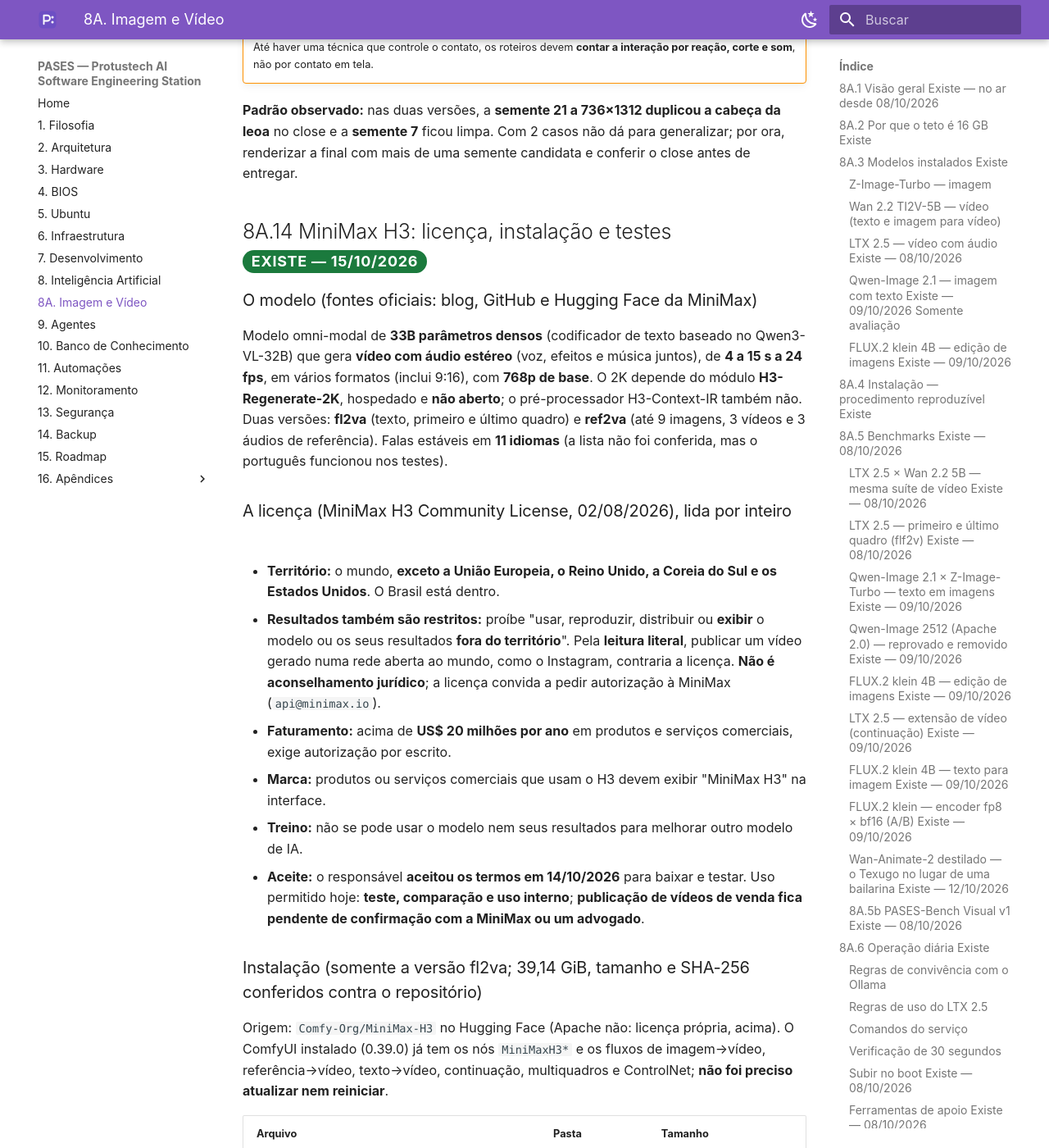
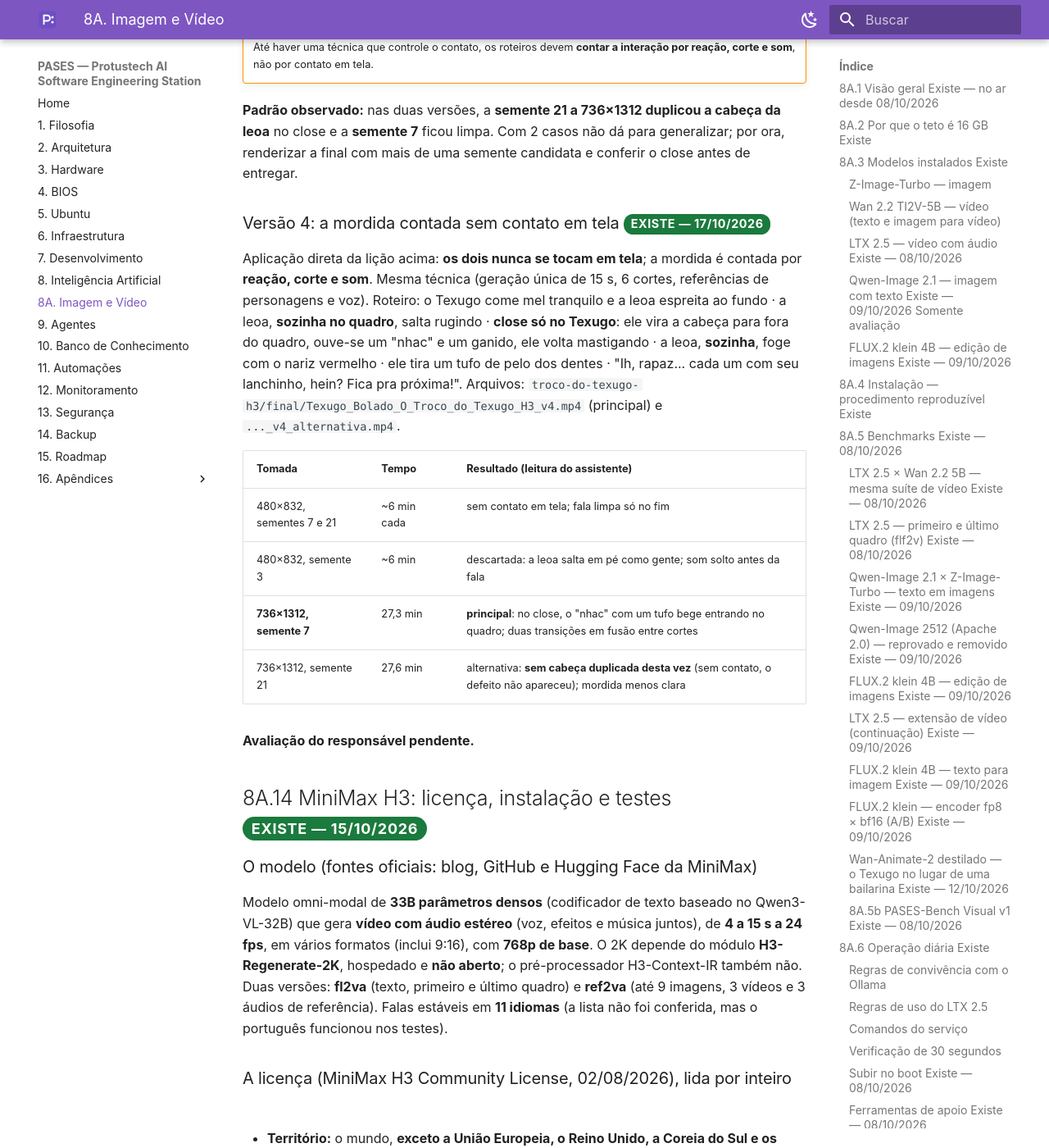
Before and after one commit to crystyano/pases-manual, an MkDocs documentation site: the page built from docs/08a-imagem-video.md, in a window 1280 px wide and 1400 px high, scrolled down 43883 px. Shown: the whole window at 82% size. Built offline with MkDocs 1.6.1 and Material for MkDocs 9.7.7, drawn with Linux system fonts in a browser that asks for light colours; a script that is not in the unit is left out.

Commit message:
Manual PASES v0.27.0 - O Troco do Texugo versao 4 (sem contato em tela)
Co-Authored-By: Claude Opus 5.5 <noreply@anthropic.com>

```diff
--- a/docs/08a-imagem-video.md
+++ b/docs/08a-imagem-video.md
@@ -977,6 +977,19 @@ Roteiro de 7 planos (16,5 s), com a regra de **esconder o contato** por corte e
 
 **Padrão observado:** nas duas versões, a **semente 21 a 736×1312 duplicou a cabeça da leoa** no close e a **semente 7** ficou limpa. Com 2 casos não dá para generalizar; por ora, renderizar a final com mais de uma semente candidata e conferir o close antes de entregar.
 
+### Versão 4: a mordida contada sem contato em tela <span class="badge badge-existe">Existe — 17/10/2026</span>
+
+Aplicação direta da lição acima: **os dois nunca se tocam em tela**; a mordida é contada por **reação, corte e som**. Mesma técnica (geração única de 15 s, 6 cortes, referências de personagens e voz). Roteiro: o Texugo come mel tranquilo e a leoa espreita ao fundo · a leoa, **sozinha no quadro**, salta rugindo · **close só no Texugo**: ele vira a cabeça para fora do quadro, ouve-se um "nhac" e um ganido, ele volta mastigando · a leoa, **sozinha**, foge com o nariz vermelho · ele tira um tufo de pelo dos dentes · "Ih, rapaz... cada um com seu lanchinho, hein? Fica pra próxima!". Arquivos: `troco-do-texugo-h3/final/Texugo_Bolado_O_Troco_do_Texugo_H3_v4.mp4` (principal) e `..._v4_alternativa.mp4`.
+
+| Tomada | Tempo | Resultado (leitura do assistente) |
+|---|---|---|
+| 480×832, sementes 7 e 21 | ~6 min cada | sem contato em tela; fala limpa só no fim |
+| 480×832, semente 3 | ~6 min | descartada: a leoa salta em pé como gente; som solto antes da fala |
+| **736×1312, semente 7** | 27,3 min | **principal**: no close, o "nhac" com um tufo bege entrando no quadro; duas transições em fusão entre cortes |
+| 736×1312, semente 21 | 27,6 min | alternativa: **sem cabeça duplicada desta vez** (sem contato, o defeito não apareceu); mordida menos clara |
+
+**Avaliação do responsável pendente.**
+
 ## 8A.14 MiniMax H3: licença, instalação e testes <span class="badge badge-existe">Existe — 15/10/2026</span>
 
 ### O modelo (fontes oficiais: blog, GitHub e Hugging Face da MiniMax)
```
Also changed, not shown: docs/16-apendices/historico.md (+1 -0 lines).
